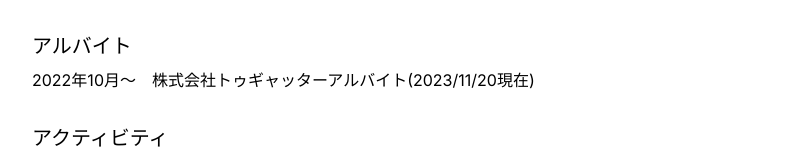
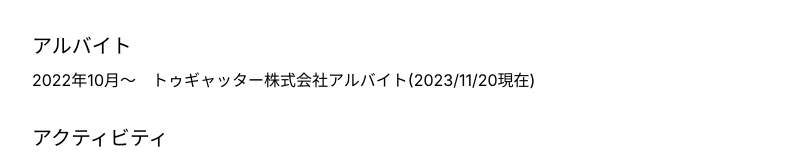
Before and after one commit to lemolatoon/lemolatoo.net, a Next.js app: page / in a window 1280 px wide. Shown: the part 336-494 px from the top of the page, without its empty margins (0-799 px from the left). Built offline with nearby package versions, Linux system fonts and the light colour scheme.

Commit message:
Fix アルバイト先の名前

```diff
--- a/src/app/page.tsx
+++ b/src/app/page.tsx
@@ -19,7 +19,7 @@
         <h2 className="text-xl mt-8">アルバイト</h2>
         <ul className="mt-2">
           <li>
-            2022年10月～　株式会社トゥギャッターアルバイト(2023/11/20現在)
+            2022年10月～　トゥギャッター株式会社アルバイト(2023/11/20現在)
           </li>
         </ul>
         <h2 className="text-xl mt-8">アクティビティ</h2>
```
